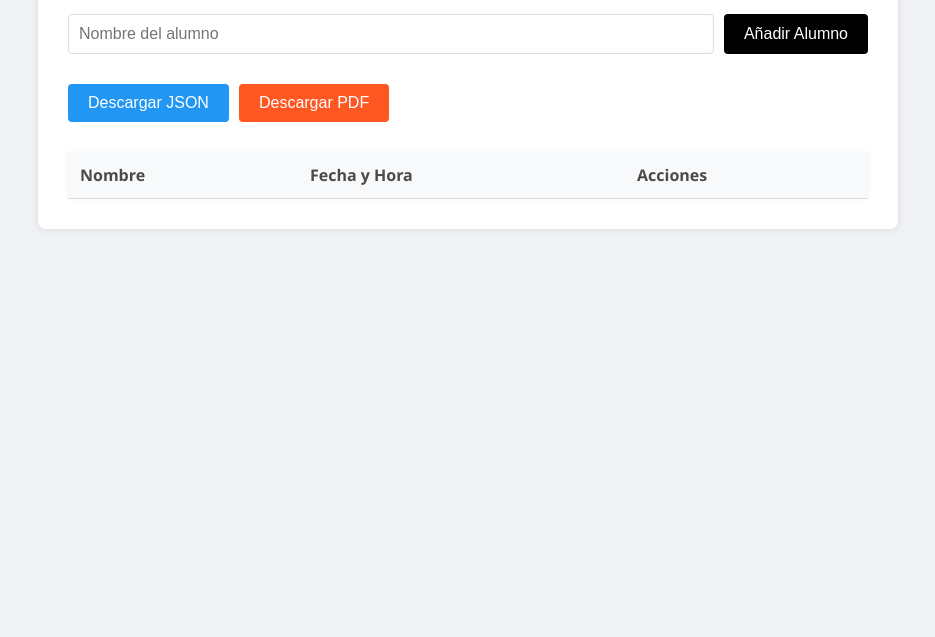
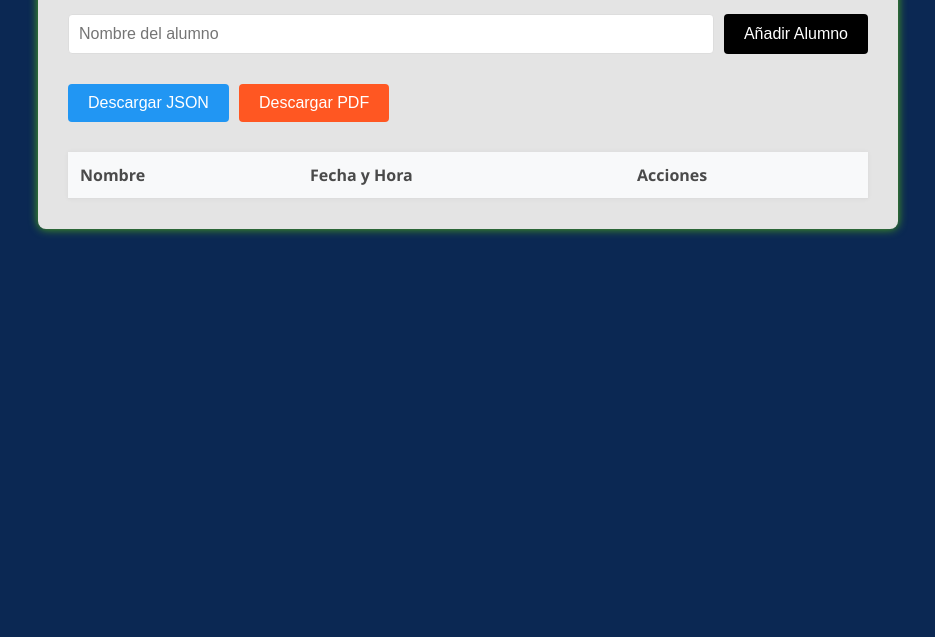
Before and after one commit to SimonLav2024/Registro_Alumnos, a plain HTML site: page index.html in a window 1280 px wide. Shown: the part 163-800 px from the top of the page, without its empty margins (172-1107 px from the left). Drawn offline with nearby package versions, Linux system fonts and the light colour scheme.

Commit message:
cambi de estilos

```diff
--- a/css/styles.css
+++ b/css/styles.css
@@ -1,6 +1,6 @@
 body {
     font-family: 'Segoe UI', Tahoma, Geneva, Verdana, sans-serif;
-    background-color: #f0f2f5;
+    background-color: #0b2853;
     margin: 0;
     padding: 20px;
     color: #333;
@@ -8,10 +8,10 @@ body {
 .container {
     max-width: 800px;
     margin: 0 auto;
-    background-color: #ffffff;
+    background-color: #e4e4e4;
     padding: 30px;
     border-radius: 8px;
-    box-shadow: 0 0 10px rgba(0,0,0,0.1);
+    box-shadow: 0 0 10px rgba(103, 217, 4, 0.766);
 }
 h1 {
     text-align: center;
```
